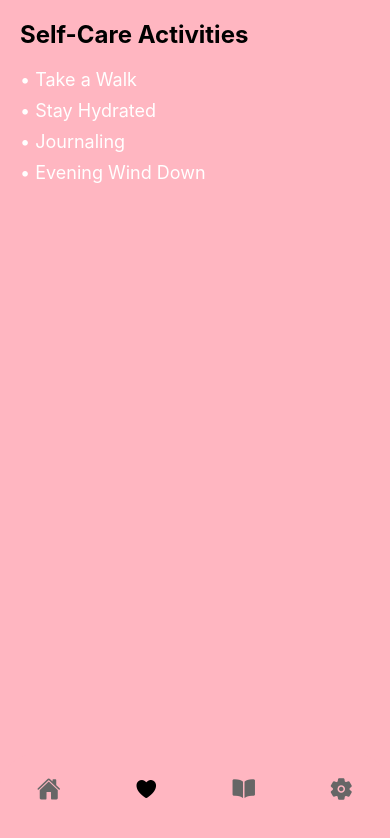
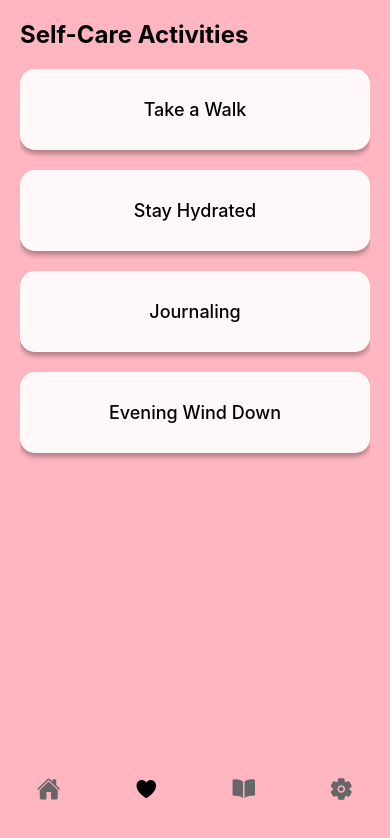
Before and after one commit to hommie02/Self-care, a React Native app: screen /Activities in a window 390 px wide. Shown: the top 838 px of the page. Built offline with nearby package versions, Linux system fonts and the light colour scheme.

Commit message:
Add press animations and increase box heights for activities

```diff
--- a/screens/Activities.tsx
+++ b/screens/Activities.tsx
@@ -1,15 +1,47 @@
-import React from 'react';
-import { View, Text, StyleSheet, ScrollView } from 'react-native';
+import React, { useRef } from 'react';
+import { View, Text, StyleSheet, ScrollView, TouchableOpacity, Animated } from 'react-native';
 
 export default function Activities() {
+  const activities = [
+    'Take a Walk',
+    'Stay Hydrated',
+    'Journaling',
+    'Evening Wind Down',
+  ];
+
+  const scaleAnim = useRef(new Animated.Value(1)).current;
+
+  const handlePressIn = () => {
+    Animated.spring(scaleAnim, {
+      toValue: 0.95,
+      useNativeDriver: true,
+    }).start();
+  };
+
+  const handlePressOut = () => {
+    Animated.spring(scaleAnim, {
+      toValue: 1,
+      useNativeDriver: true,
+    }).start();
+  };
+
   return (
     <View style={styles.container}>
       <Text style={styles.title}>Self-Care Activities</Text>
       <ScrollView style={styles.list}>
-        <Text style={styles.activity}>• Take a Walk</Text>
-        <Text style={styles.activity}>• Stay Hydrated</Text>
-        <Text style={styles.activity}>• Journaling</Text>
-        <Text style={styles.activity}>• Evening Wind Down</Text>
+        {activities.map((activity, index) => (
+          <TouchableOpacity
+            key={index}
+            style={styles.activityBox}
+            activeOpacity={1}
+            onPressIn={handlePressIn}
+            onPressOut={handlePressOut}
+          >
+            <Animated.View style={[styles.animatedBox, { transform: [{ scale: scaleAnim }] }]}>
+              <Text style={styles.activityText}>{activity}</Text>
+            </Animated.View>
+          </TouchableOpacity>
+        ))}
       </ScrollView>
     </View>
   );
@@ -30,9 +62,29 @@ const styles = StyleSheet.create({
   list: {
     flex: 1,
   },
-  activity: {
+  activityBox: {
+    marginBottom: 20,
+    alignItems: 'center',
+  },
+  animatedBox: {
+    backgroundColor: 'rgba(255,255,255,0.9)',
+    paddingVertical: 30, // Increased height
+    paddingHorizontal: 20,
+    borderRadius: 15,
+    width: '100%',
+    shadowColor: '#000',
+    shadowOffset: {
+      width: 0,
+      height: 4,
+    },
+    shadowOpacity: 0.3,
+    shadowRadius: 5,
+    elevation: 8, // For Android shadow
+  },
+  activityText: {
     fontSize: 18,
-    color: '#fff',
-    marginBottom: 10,
+    color: '#000',
+    textAlign: 'center',
+    fontWeight: '500',
   },
 });
```
